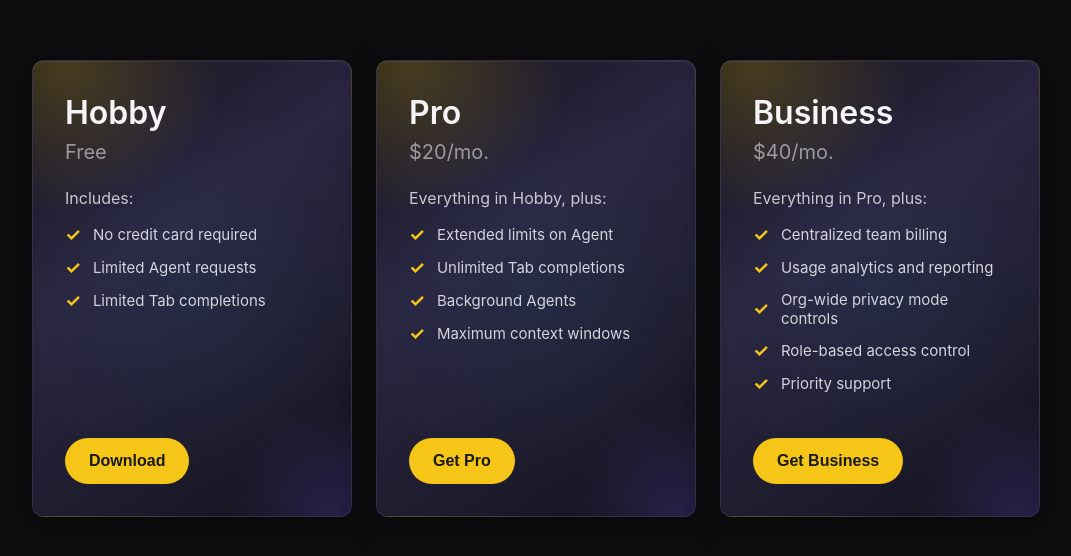
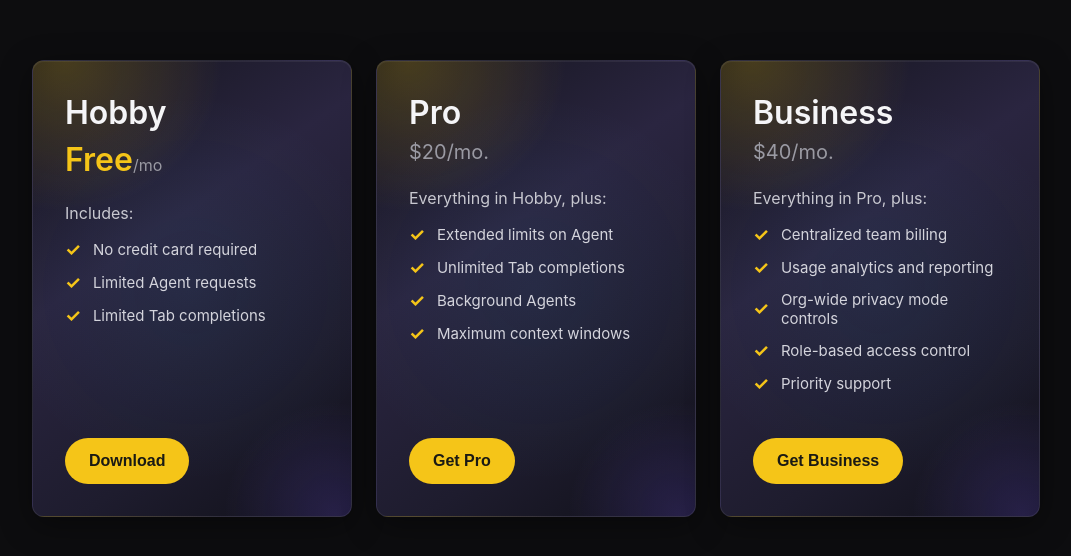
Before and after one commit to Mehrdad121/My-very-first-repository, a plain HTML site: page index.html in a window 1280 px wide. Shown: the part 112-668 px from the top of the page, without its empty margins (104-1175 px from the left). Drawn offline with Linux system fonts and the light colour scheme.

Commit message:
Styled UI cards
Updated the style and layout of cards to match cursor

```diff
--- a/index.html
+++ b/index.html
@@ -10,7 +10,10 @@
     <div class="cards-container">
         <div class="card">
             <h1 class="card-title">Hobby</h1>
-            <p class="card-price">Free</p>
+            <p class="card-price">
+                <span class="card-price-amount">Free</span>
+                <span class="card-price-per-user">/mo</span>
+            </p>
             <div class="card-content">
                 <p class="includes-text">Includes:</p>
                 <ul class="features-list">
--- a/styles.css
+++ b/styles.css
@@ -53,6 +53,18 @@ body {
     font-size: 20px;
     color: #9a9aa3;
     margin-bottom: 24px;
+    display:inline-flex;
+    align-items:baseline;
+}
+
+.card-price-amount {
+    font-size: 32px;
+    font-weight: 600;
+    color: #f5c518;
+}
+
+.card-price-per-user {
+    font-size: 16px;
 }
 
 .card-content {
```
